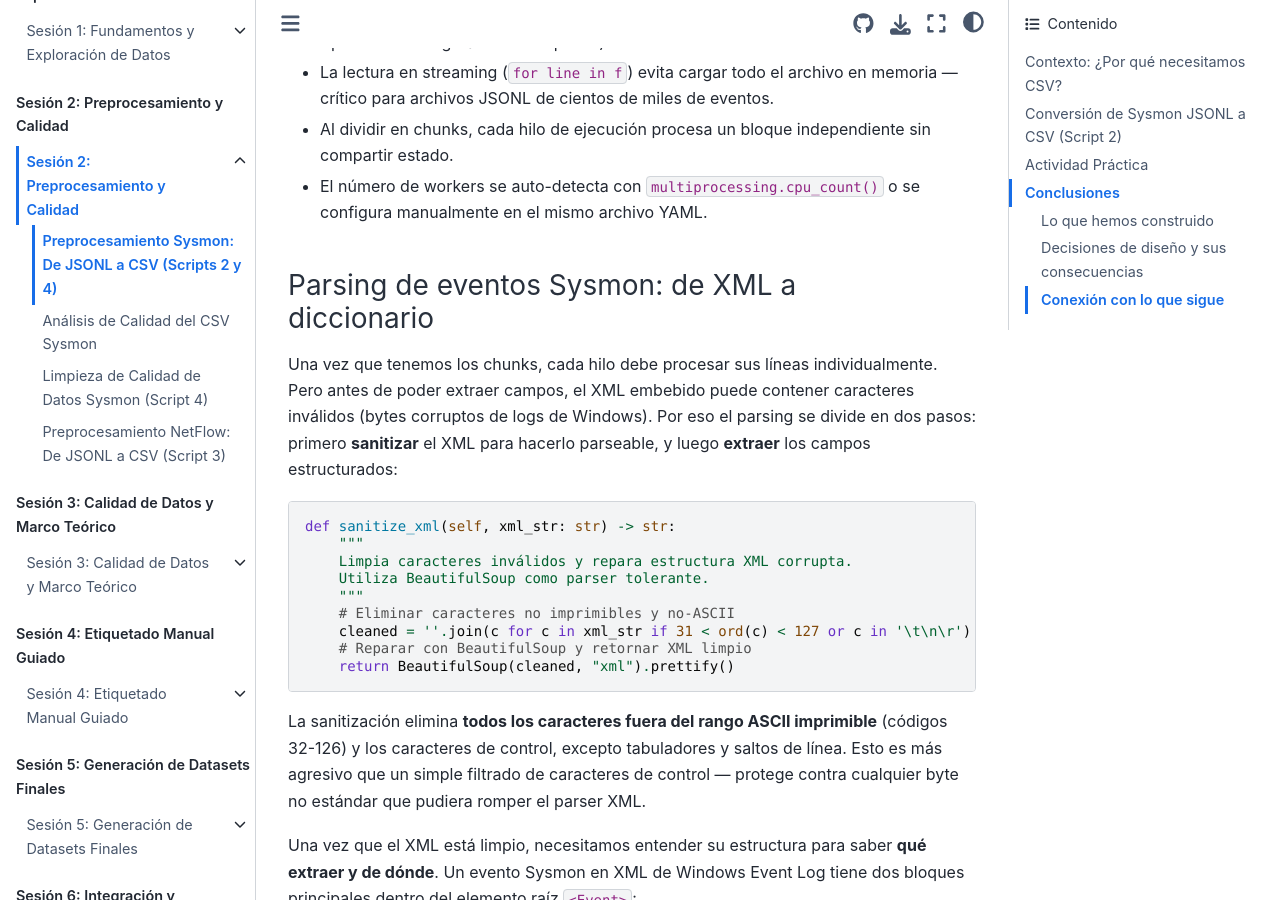
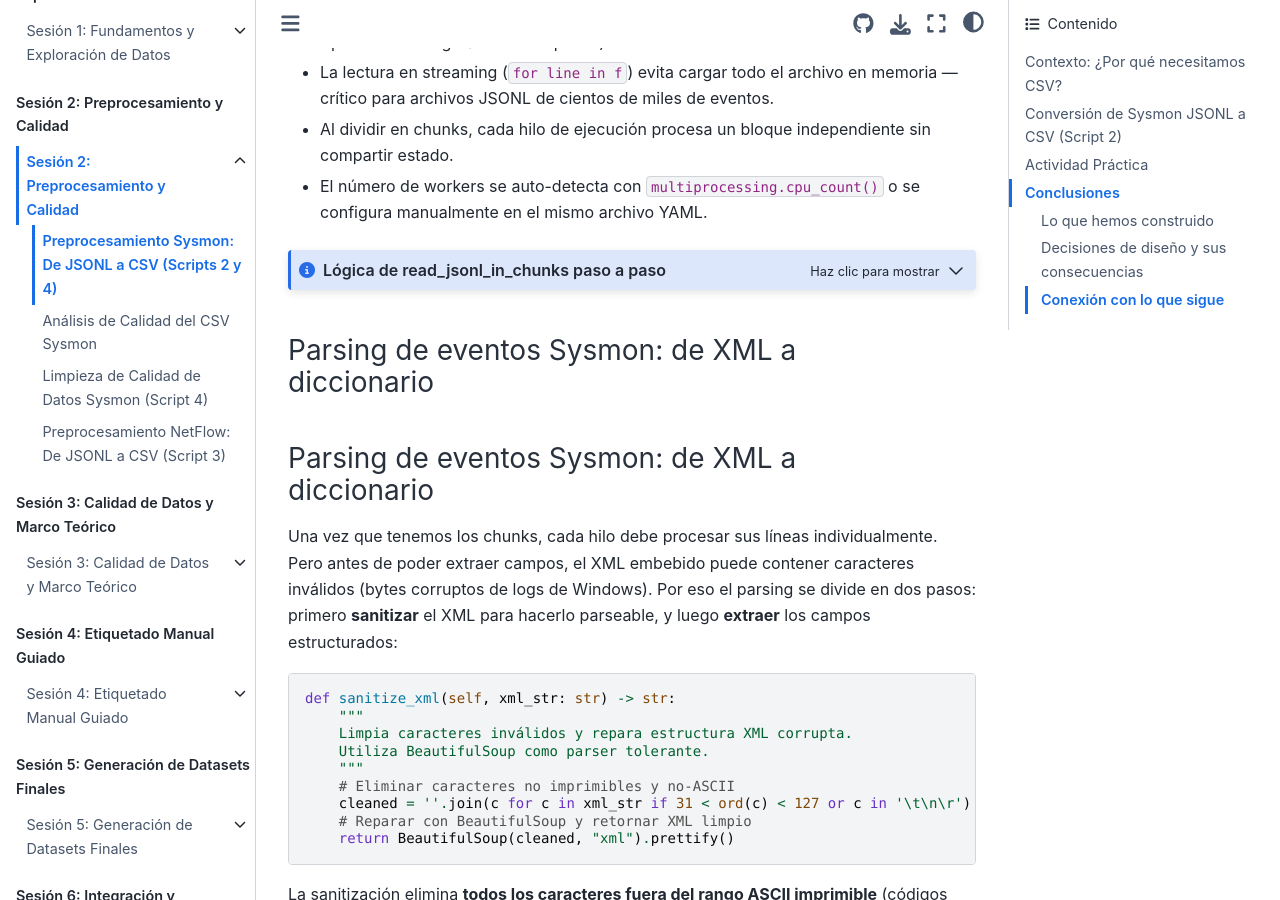
Before and after one commit to ollerenac/curso2026, a Jupyter Book: the page built from sesion-2/7-preprocesamiento-sysmon.md, in a window 1280 px wide and 900 px high, scrolled down 7571 px. Built offline with Jupyter Book 1.0.4 settings and Sphinx 7.4.7 and the Sphinx Book theme 1.1.4, drawn with Linux system fonts in a browser that asks for light colours; part of the change alters nothing that is shown.

Commit message:
feat(sesion-2): add read_jsonl_in_chunks logic explainer dropdown
Co-Authored-By: Claude Sonnet 4.6 <noreply@anthropic.com>

````diff
--- a/sesion-2/7-preprocesamiento-sysmon.md
+++ b/sesion-2/7-preprocesamiento-sysmon.md
@@ -395,6 +395,53 @@ def read_jsonl_in_chunks(self, jsonl_path: str) -> List[List[str]]:
 - La lectura en streaming (`for line in f`) evita cargar todo el archivo en memoria — crítico para archivos JSONL de cientos de miles de eventos.
 - Al dividir en chunks, cada hilo de ejecución procesa un bloque independiente sin compartir estado.
 - El número de workers se auto-detecta con `multiprocessing.cpu_count()` o se configura manualmente en el mismo archivo YAML.
+
+:::{admonition} Lógica de read_jsonl_in_chunks paso a paso
+:class: dropdown note
+
+La función resuelve un problema concreto: un archivo JSONL de 2.1 GB no cabe cómodamente en memoria, y aunque cupiera, procesarlo en un solo hilo sería lento. La solución es leerlo línea a línea y agrupar las líneas en bloques del mismo tamaño.
+
+**¿Qué es "streaming"?**
+
+Leer en streaming significa que Python no carga el archivo entero en RAM — lee una línea, la procesa, y la descarta antes de leer la siguiente. La instrucción `for line in f` hace exactamente esto: el archivo se abre como un cursor que avanza línea por línea.
+
+Comparación:
+
+```python
+# ❌ Carga todo en memoria (363,657 líneas × ~6 KB = ~2 GB en RAM)
+lines = f.readlines()
+
+# ✓ Streaming: solo una línea en RAM en cada iteración
+for line in f:
+    ...
+```
+
+**¿Por qué agrupar en chunks?**
+
+Si entregáramos cada línea individualmente a un hilo, el overhead de crear y gestionar 363,657 tareas sería mayor que el trabajo en sí. Agrupar en bloques de 10,000 líneas produce ~36 tareas — una cantidad razonable para el `ThreadPoolExecutor`.
+
+**La lógica del acumulador:**
+
+```python
+chunks = []         # lista final de bloques
+current_chunk = []  # bloque en construcción
+
+for line in f:
+    current_chunk.append(line.strip())      # acumula líneas
+    if len(current_chunk) >= chunk_size:    # ¿bloque lleno?
+        chunks.append(current_chunk)        # guarda el bloque
+        current_chunk = []                  # empieza uno nuevo
+
+if current_chunk:                           # ¿sobran líneas?
+    chunks.append(current_chunk)            # guarda el último bloque (incompleto)
+```
+
+El último `if current_chunk` es importante: 363,657 líneas / 10,000 = 36 bloques completos + 1 bloque final de 3,657 líneas. Sin ese `if`, esas 3,657 líneas se perderían silenciosamente.
+
+**Resultado:** una lista de listas de strings, donde cada string es una línea JSON sin procesar lista para que un hilo la interprete.
+:::
+
+### Parsing de eventos Sysmon: de XML a diccionario
 
 ### Parsing de eventos Sysmon: de XML a diccionario
 
````
